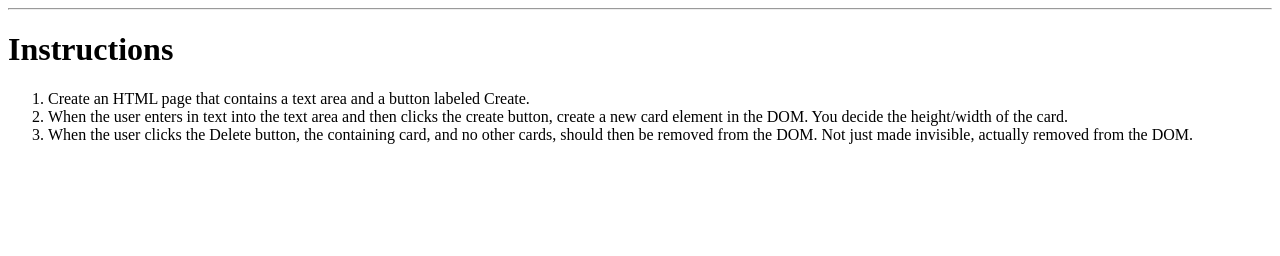
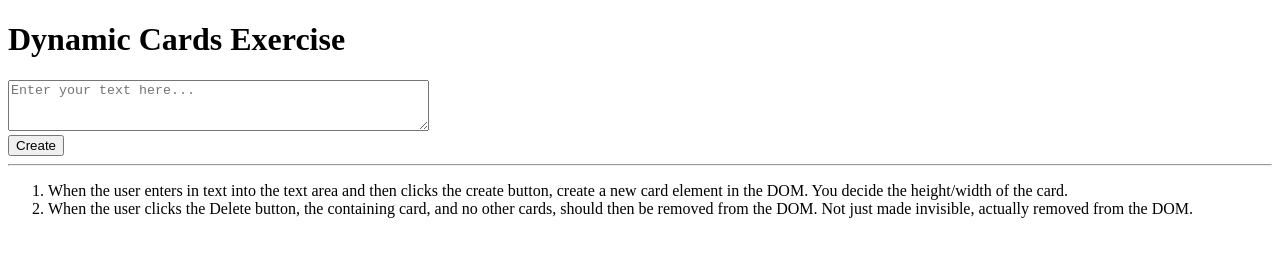
Before and after one commit to iamericanartist/spa-event-listeners-dynamic-cards, a plain HTML site: page index.html in a window 1280 px wide. Drawn offline with Linux system fonts and the light colour scheme.

Commit message:
saving progress

```diff
--- a/cards.js
+++ b/cards.js
@@ -1 +1,16 @@
 console.log("cards.js is loaded");
+
+// 1 Create an HTML page that contains a text area and a button labeled Create.
+	// nothing needed
+var cards = [];
+var textInputEl = document.getElementById("textInput");
+console.log("textInputEl", textInputEl);
+
+
+
+// 2 When the user enters in text into the text area and then clicks the create button,
+// create a new card element in the DOM. You decide the height/width of the card.
+
+
+// 3 When the user clicks the Delete button, the containing card, and no other cards,
+// should then be removed from the DOM. Not just made invisible, actually removed from the DOM.
--- a/index.html
+++ b/index.html
@@ -7,17 +7,18 @@
 	<link rel="stylesheet" href="cards.css">
 </head>
 <body>
-
-
-
-
-
-
+	<h1>Dynamic Cards Exercise</h1>
+	<div>
+		<textarea rows="3" cols="50" id="textInput" placeholder="Enter your text here..."></textarea>
+	</div>
+	<div>
+		<button id="createButton" class="buttons">Create</button>
+	</div>
 
 	<hr/>
-	<h1>Instructions</h1>
+	<!-- <h1>Instructions</h1> -->
 	<ol>
-		<li>Create an HTML page that contains a text area and a button labeled Create.</li>
+		<!-- <li>Create an HTML page that contains a text area and a button labeled Create.</li> -->
 		<li>When the user enters in text into the text area and then clicks the create button, create a new card element in the DOM. You decide the height/width of the card.</li>
 		<li>When the user clicks the Delete button, the containing card, and no other cards, should then be removed from the DOM. Not just made invisible, actually removed from the DOM.</li>
 	</ol>
```
